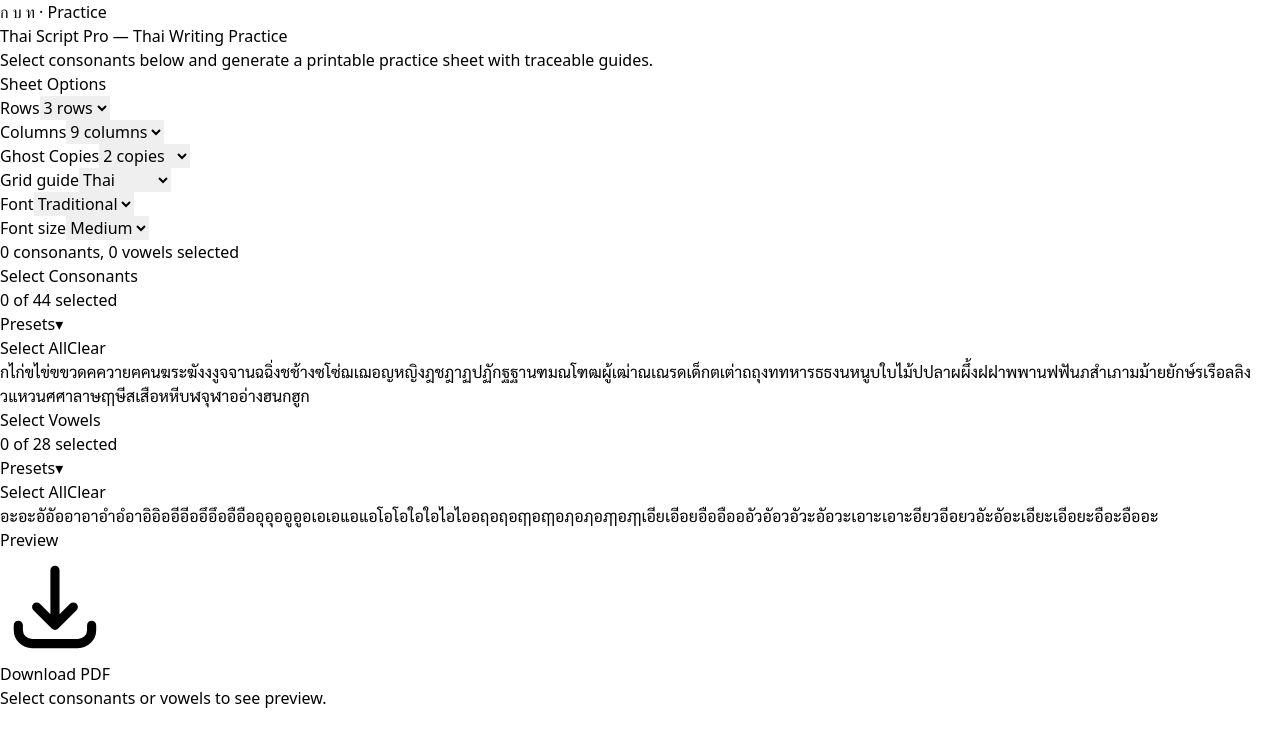
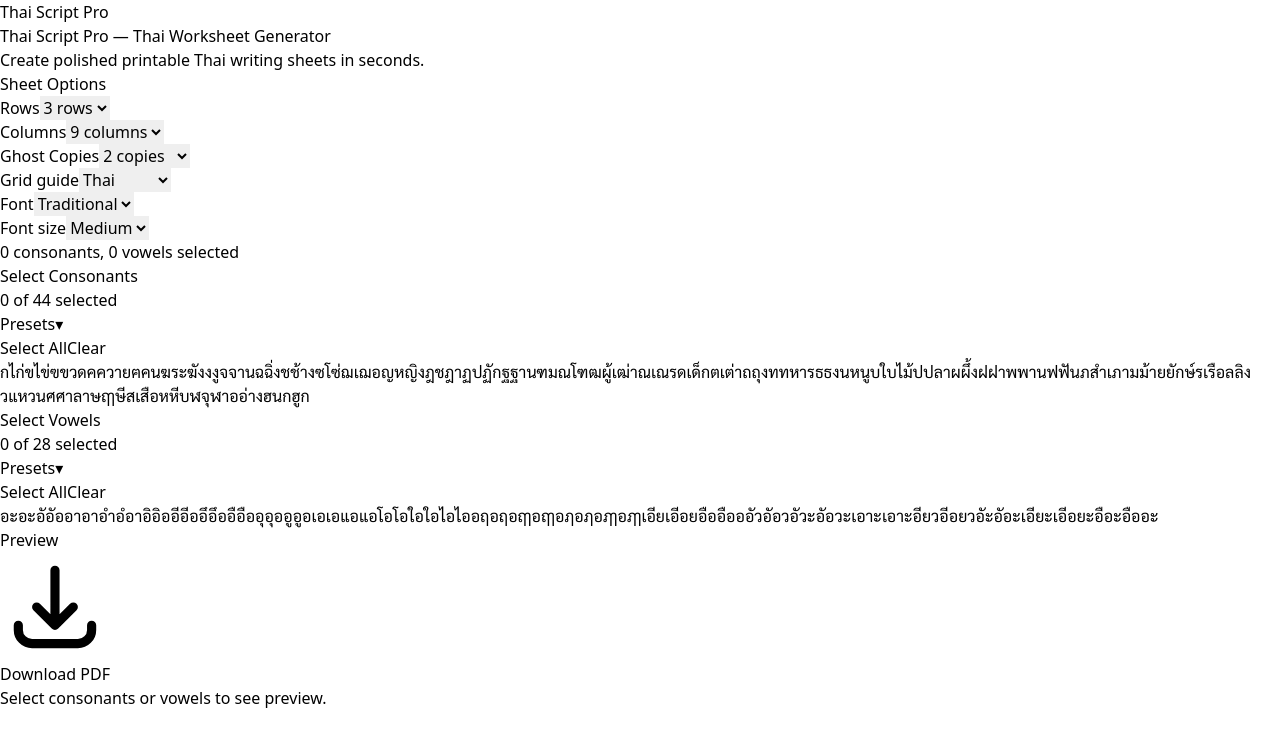
Before and after one commit to cesarnml/thai_script_pro, a React (Vite) app: page / in a window 1280 px wide. Shown: the top 746 px of the page. Built offline with nearby package versions, Linux system fonts and the light colour scheme.

Commit message:
feat: refresh hero copy for Thai Script Pro branding

```diff
--- a/src/App.tsx
+++ b/src/App.tsx
@@ -187,15 +187,14 @@ function App() {
     <div className="min-h-screen bg-slate-950">
       <div className="text-center pt-12 pb-8 px-4">
         <p className="text-indigo-400 text-xs font-semibold tracking-[0.3em] uppercase mb-3">
-          ก บ ท &middot; Practice
+          Thai Script Pro
         </p>
         <h1 className="text-3xl md:text-4xl font-bold text-white mb-3">
           <span className="sr-only">Thai Script Pro — </span>
-          Thai Writing Practice
+          Thai Worksheet Generator
         </h1>
         <p className="text-gray-400 text-sm max-w-md mx-auto">
-          Select consonants below and generate a printable practice sheet with
-          traceable guides.
+          Create polished printable Thai writing sheets in seconds.
         </p>
       </div>
 
```
Also changed, not shown: 1 other file (tests, documents, lock files or other folders).
